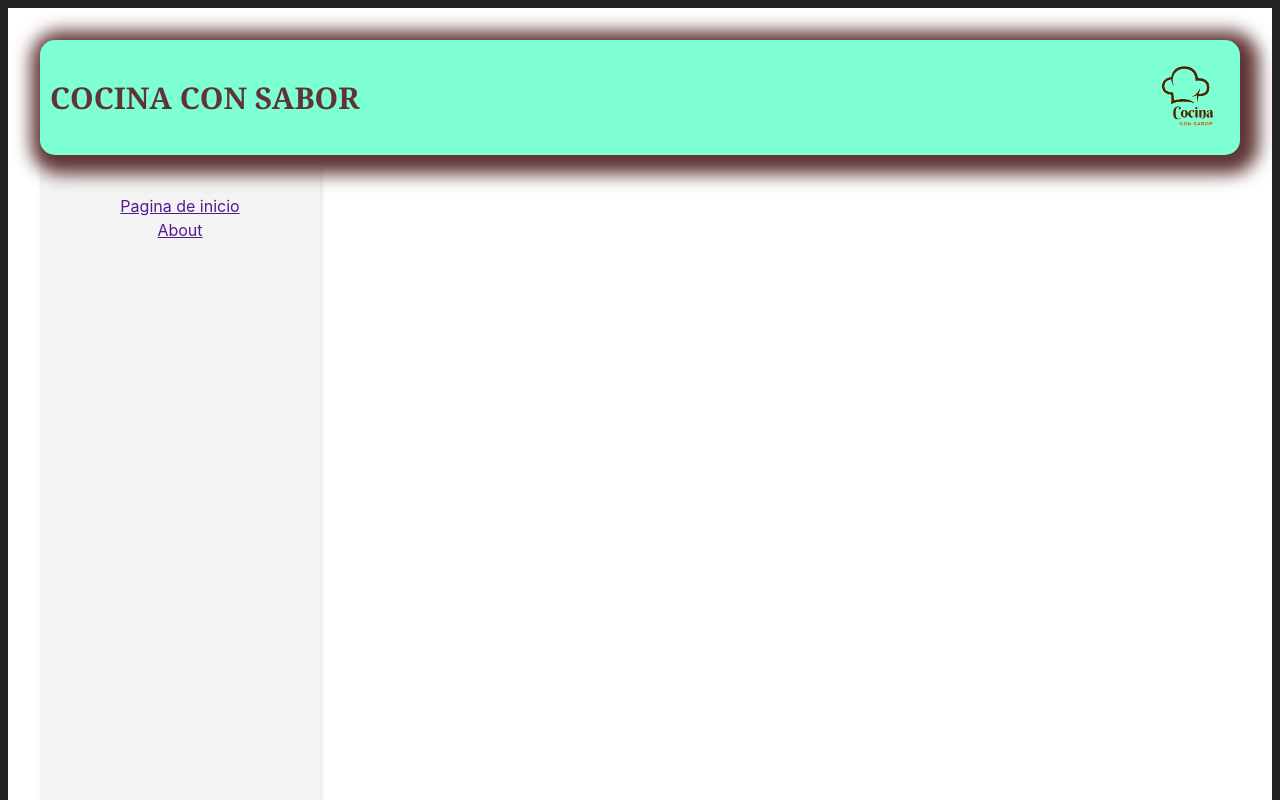
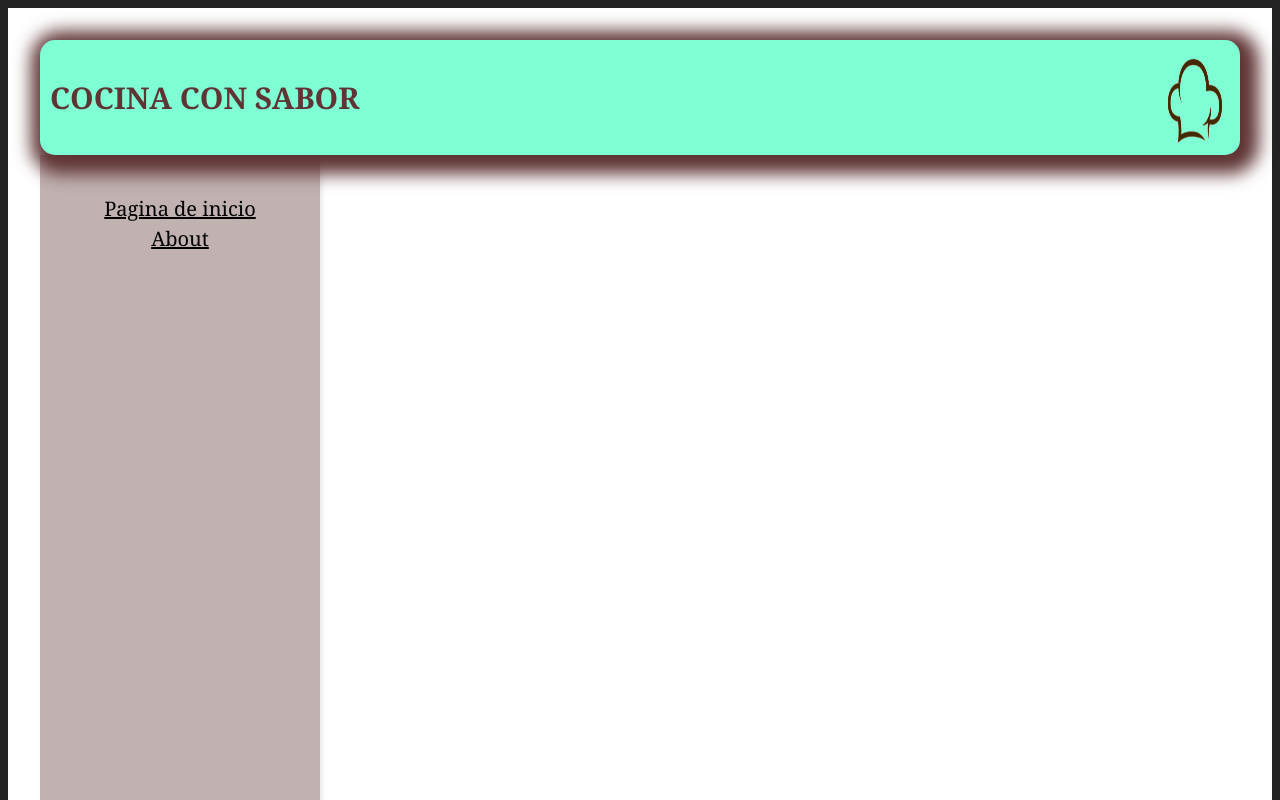
Before and after one commit to FelixFS3D/Recetas, a React (Vite) app: page / in a window 1280 px wide. Shown: the top 800 px of the page. Built offline with nearby package versions, Linux system fonts and the light colour scheme.

Commit message:
Final dia uno

```diff
--- a/src/App.css
+++ b/src/App.css
@@ -32,21 +32,22 @@ box-shadow: 5px 5px 17px 14px rgb(95, 52, 52);
   border-radius: 5px;
 
 }
+.footer a{
+  color: black;
+  font-size: 20px;
+  font-family: Cambria, Cochin, Georgia, Times, 'Times New Roman', serif;
+}
 .aside {
   width: 250px;
-  background-color: #f4f4f4;
+  background-color: rgba(95, 52, 52, 0.384);
   padding: 15px;
   box-shadow: 2px 0 5px rgba(0, 0, 0, 0.1);
   height: 1000px;
 }
-.aside nav ul {
+.aside a{
+  font-size: 20px;
+  color: black;
   list-style-type: none;
   padding: 0;
+  font-family: Cambria, Cochin, Georgia, Times, 'Times New Roman', serif;
 }
-.aside nav ul li {
-  margin: 10px 0;
-}
-.aside nav ul li a {
-  text-decoration: none;
-  color: #333;
-}
--- a/src/Components/HomePage.jsx
+++ b/src/Components/HomePage.jsx
@@ -1,21 +1,26 @@
-
-import logo from '../assets/Images/Gorro.png'
+import logo from "../assets/Images/Logo1.png";
 function HomePage() {
-
   return (
     <div>
-       <nav className="navBar">
+      <nav className="navBar">
         <h1>COCINA CON SABOR</h1>
-        <img src={logo} alt="" width={"80px"}/>
-        </nav>
+        <img src={logo} alt="" width={"70px"} />
+      </nav>
 
+      <aside className="aside">
+        <br />
+        <a href="/">Pagina de inicio</a>
+        <br />
+        <a href="/">About</a>
+      </aside>
 
-
-        <aside className="aside"><br /><a href="" >Pagina de inicio</a><br/><a href="">About</a></aside>
-
-        <footer className="footer"><a href="https://github.com/FelixFS3D/Recetas.git">Repositorio GitHub</a></footer>
+      <footer className="footer">
+        <a href="https://github.com/FelixFS3D/Recetas.git">
+          Repositorio GitHub
+        </a>
+      </footer>
     </div>
-  )
+  );
 }
 
-export default HomePage
+export default HomePage;
```
Also changed, not shown: src/assets/Images/Logo1.png (added).
